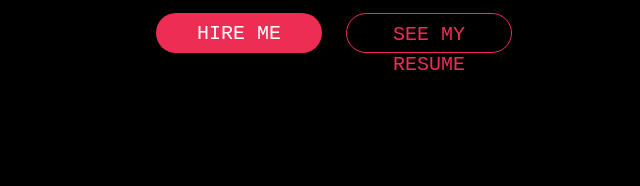
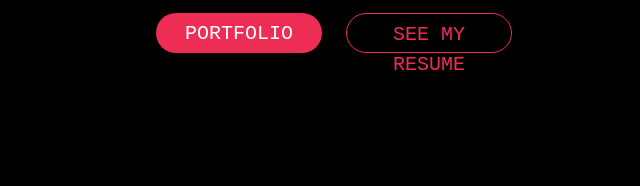
Before and after one commit to Salmaan12/portfolio_site, a plain HTML site: page index.html in a window 1280 px wide. Shown: the part 2429-2615 px from the top of the page, 496-1136 px from the left. Drawn offline with nearby package versions, Linux system fonts and the light colour scheme.

Commit message:
11-06-2023 download portfolio

```diff
--- a/index.html
+++ b/index.html
@@ -231,8 +231,7 @@
                         </p>
                         <div class="row">
                             <div class="col-4"><button class="btn CTABtn" style="text-transform: uppercase;"><a
-                                        href="tel:+923122558011">hire
-                                        me</a></button></div>
+                                        href="images/salman_portfolio.pdf" target="_blank" download>portfolio</a></button></div>
                             <div class="col-4"><button class="btn resumeBtn" style="text-transform: uppercase;"><a
                                         href="images/Salman_frontend.pdf" target="_blank" download>see my
                                         resume</a></button></div>
```
Also changed, not shown: 2 other files.
